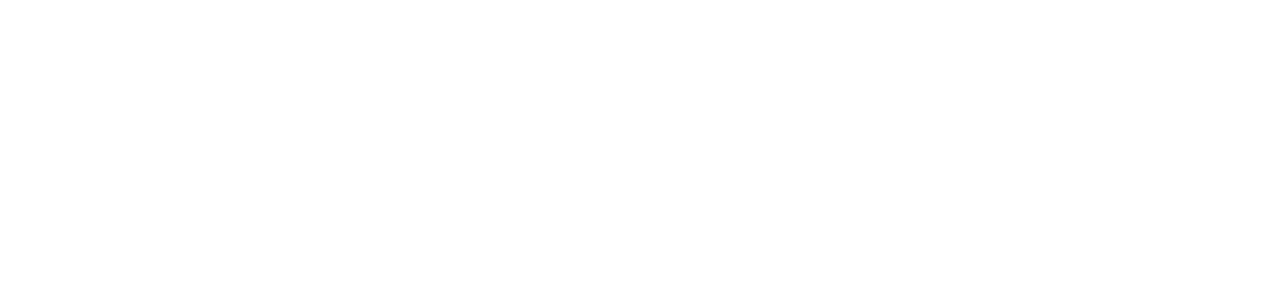
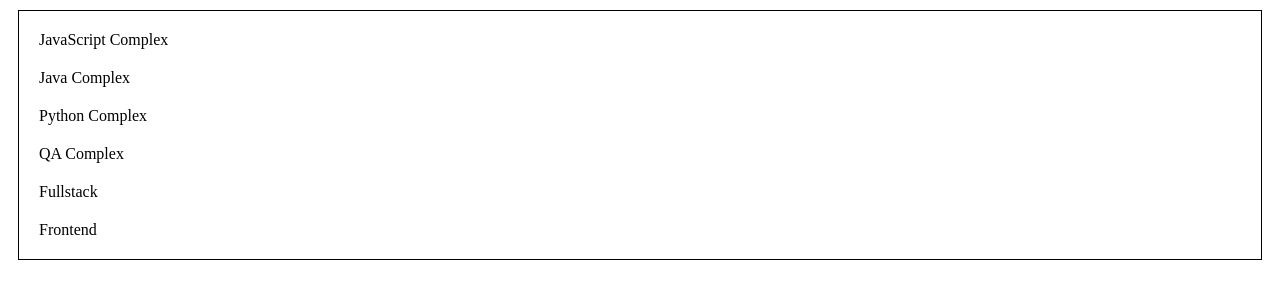
Before and after one commit to PidopryhoraVitaliy/okten--react, a React (Vite) app: page / in a window 1280 px wide. Shown: the top 300 px of the page. Built offline with nearby package versions, Linux system fonts and the light colour scheme.

Commit message:
HW1 #gi01MZ6v

```diff
--- a/src/App.css
+++ b/src/App.css
@@ -0,0 +1,13 @@
+ul {
+    list-style: none;
+}
+
+ul {
+    margin: 10px;
+    padding: 10px;
+    border: 1px solid black;
+}
+
+li {
+    padding: 10px;
+}
--- a/src/App.tsx
+++ b/src/App.tsx
@@ -1,9 +1,21 @@
 import './App.css'
+
+const coursesTitleArray:string[] = [
+  'JavaScript Complex',
+  'Java Complex',
+  'Python Complex',
+  'QA Complex',
+  'Fullstack',
+  'Frontend'
+];
 
 function App() {
   return (
-    <>
-    </>
+    <ul>
+      {
+        coursesTitleArray.map((title, index) => (<li key={index}>{title}</li>))
+      }
+    </ul>
   )
 }
 
```
